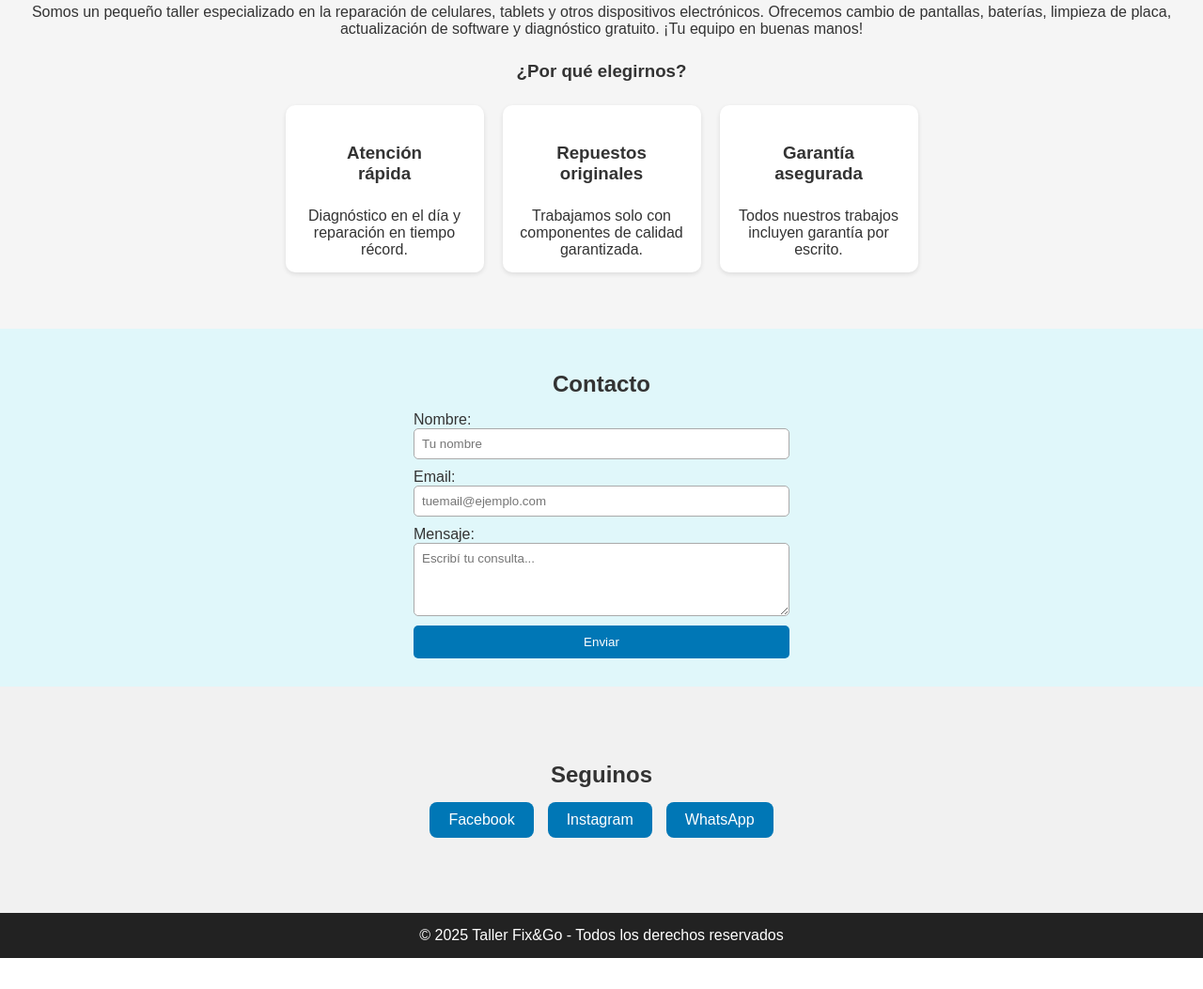
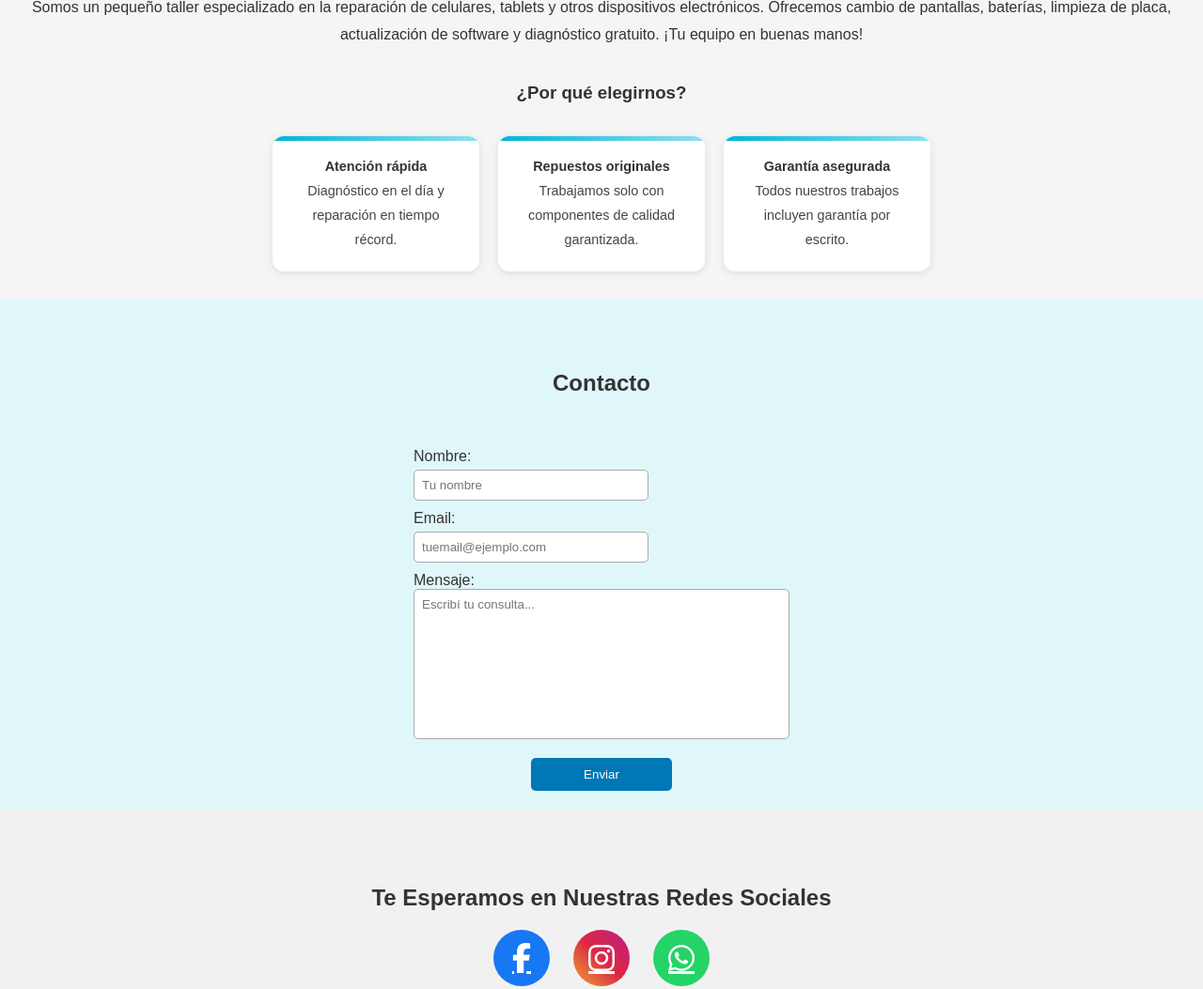
Before and after one commit to FabiPaez/Taller-Web, a plain HTML site: page index.html in a window 1280 px wide. Shown: the part 939-1992 px from the top of the page at 94% size. Before the commit the page ends 1959 px from the top, so only its background shows below. Drawn offline with Linux system fonts and the light colour scheme.

Commit message:
Mejoras visuales en tarjetas y botones

```diff
--- a/css/styles.css
+++ b/css/styles.css
@@ -90,26 +90,18 @@ span:hover::before, span:hover::after {
 /* ----- SECCIÓN INICIO ----- */
 .inicio {
   height: 100vh;
-  background: url('https://media1.giphy.com/media/v1.Y2lkPTc5MGI3NjExbDg5YTEzYXltc3ZoaXFuOXg1YjJpNncydzVyeDA4YjZqaWltamVlbiZlcD12MV9naWZzX3NlYXJjaCZjdD1n/fJKG1UTK7k64w/200.webp') center center no-repeat;
+  background: url('https://media.giphy.com/media/v1.Y2lkPWVjZjA1ZTQ3OTAyYmwwN3llZ2RjamR3anAzdmJrOTI4OHV1ZnR5a2JqNnkyaXRndCZlcD12MV9naWZzX3NlYXJjaCZjdD1n/Tgyqmbe5OX6QUI8QkC/giphy.gif') center center no-repeat;
   background-size: 65%;
   background-repeat: no-repeat;
   background-position: center;
   background-color: black;
   display: flex;
-  align-items: center;
+  align-items: flex-start;
   justify-content: center;
+  padding-top: 150px;
   text-align: center;
   position: relative;
 }
-
-
-/* .inicio {
-  height: 100vh;
-  background-size: contain;
-  background-repeat: no-repeat;
-  background-position: center;
-  background-color: black;
-} */
 
 .overlay {
   background-color: rgba(0, 0, 0, 0.5);
@@ -125,16 +117,17 @@ span:hover::before, span:hover::after {
 
 /* ----- DESCRIPCIÓN ----- */
 .descripcion {
-  padding: 100px 20px 60px;
+  padding: 30px 20px;
   background-color: #f5f5f5;
   text-align: center;
+  line-height: 1.8;
 }
 
 .descripcion h2 {
-  margin-bottom: 15px;
+  padding: 30px 20px;
 }
 .descripcion h3 {
-  padding: 25px;
+  padding: 30px 20px;
 }
 
 .descripcion .cards {
@@ -142,24 +135,62 @@ span:hover::before, span:hover::after {
   flex-wrap: wrap;
   justify-content: center;
   gap: 20px;
+  font-size: 0.8rem;
+}
+
+.descripcion .cards h4 {
+  font-size: 0.9rem;
 }
 
 .card {
   background-color: white;
-  padding: 15px;
-  border-radius: 10px;
-  width: 211px;
-  box-shadow: 0 2px 5px rgba(0,0,0,0.1);
+  padding: 20px;
+  border-radius: 12px;
+  width: 220px;
+  box-shadow: 0 2px 8px rgba(0,0,0,0.1);
+  position: relative;
+  overflow: hidden;
+  transition: all 0.3s ease;
 }
+
+/* 🔹 Borde decorativo superior con degradado */
+.card::before {
+  content: "";
+  position: absolute;
+  top: 0;
+  left: 0;
+  width: 100%;
+  height: 5px;
+  background: linear-gradient(90deg, #00b4d8, #48cae4, #90e0ef);
+}
+
+/* 🔹 Efecto hover: eleva la tarjeta y resalta la sombra */
+.card:hover {
+  transform: translateY(-5px);
+  box-shadow: 0 6px 15px rgba(0,0,0,0.15);
+}
+
+/* 🔹 Títulos y texto dentro de las cards */
+.card h3 {
+  color: #0077b6;
+  margin-bottom: 10px;
+}
+
+.card p {
+  color: #444;
+  font-size: 0.9rem;
+}
+
 
 /* ----- CONTACTO ----- */
 .contacto {
-  padding: 30px 20px;
+  align-content: center;
+  padding: 20px 10px;
   background-color: #e0f7fa;
 }
 
 .contacto h2{
-
+  padding: 40px 30px;
   margin: 15px;
   text-align: center;
 }
@@ -178,15 +209,30 @@ span:hover::before, span:hover::after {
   border: 1px solid #aaa;
   border-radius: 5px;
 }
+.contacto .datos{
+  width: 80%;
+  max-width: 250px;
+  align-self: flex-start;
+  margin-top: 5px;
+}
 
+.contacto textarea {
+  height: 160px;
+  resize: none;
+}
 
 .contacto button {
+  align-items: center;
   padding: 10px;
   background-color: #0077b6;
   color: white;
   border: none;
   border-radius: 5px;
   cursor: pointer;
+  width: 50%;
+  max-width: 150px;
+  align-self: center;
+  margin-top: 10px;
 }
 
 .contacto button:hover {
@@ -204,20 +250,37 @@ span:hover::before, span:hover::after {
   display: flex;
   justify-content: center;
   flex-wrap: wrap;
-  gap: 15px;
-  margin-top: 15px;
+  gap: 25px;
+  margin-top: 20px;
 }
 
 .redes a {
-  background-color: #0077b6;
+  font-size: 2rem;
+  width: 60px;
+  height: 60px;
+  display: flex;
+  align-items: center;
+  justify-content: center;
+  border-radius: 50%;
   color: white;
-  padding: 10px 20px;
-  border-radius: 8px;
-  text-decoration: none;
+  transition: 0.3s;
+}
+
+.facebook {
+  background-color: #1877f2;
+}
+
+.instagram {
+  background: linear-gradient(45deg, #f09433, #e6683c, #dc2743, #cc2366, #bc1888);
+}
+
+.whatsapp {
+  background-color: #25d366;
 }
 
 .redes a:hover {
-  background-color: #00b4d8;
+  transform: scale(1.1);
+  opacity: 0.9;
 }
 
 /* ----- FOOTER ----- */
--- a/index.html
+++ b/index.html
@@ -4,6 +4,7 @@
   <meta charset="UTF-8">
   <meta name="viewport" content="width=device-width, initial-scale=1.0">
   <title>Taller de Reparación de Celulares</title>
+  <link rel="stylesheet" href="https://cdnjs.cloudflare.com/ajax/libs/font-awesome/6.5.0/css/all.min.css">
   <link rel="stylesheet" href="css/styles.css">
 </head>
 <body>
@@ -43,15 +44,15 @@
     <h3>¿Por qué elegirnos?</h2>
       <div class="cards">
         <div class="card">
-          <h3>Atención rápida</h3>
+          <h4>Atención rápida</h4>
           <p>Diagnóstico en el día y reparación en tiempo récord.</p>
         </div>
         <div class="card">
-          <h3>Repuestos originales</h3>
+          <h4>Repuestos originales</h4>
           <p>Trabajamos solo con componentes de calidad garantizada.</p>
         </div>
         <div class="card">
-          <h3>Garantía asegurada</h3>
+          <h4>Garantía asegurada</h4>
           <p>Todos nuestros trabajos incluyen garantía por escrito.</p>
         </div>
       </div>
@@ -62,9 +63,9 @@
     <h2>Contacto</h2>
     <form>
       <label>Nombre:</label>
-      <input type="text" placeholder="Tu nombre">
+      <input type="text" placeholder="Tu nombre" class="datos">
       <label>Email:</label>
-      <input type="email" placeholder="tuemail@ejemplo.com">
+      <input type="email" placeholder="tuemail@ejemplo.com" class="datos">
       <label>Mensaje:</label>
       <textarea rows="4" placeholder="Escribí tu consulta..."></textarea>
       <button type="submit">Enviar</button>
@@ -73,11 +74,11 @@
 
   <!-- SECCIÓN REDES SOCIALES -->
   <section id="redes" class="redes">
-    <h2>Seguinos</h2>
+    <h2>Te Esperamos en Nuestras Redes Sociales</h2>
     <div class="redes-container">
-      <a href="#">Facebook</a>
-      <a href="#">Instagram</a>
-      <a href="#">WhatsApp</a>
+      <a href="#" class="facebook"><i class="fab fa-facebook-f"></i></a>
+      <a href="#" class="instagram"><i class="fab fa-instagram"></i></a>
+      <a href="#" class="whatsapp"><i class="fab fa-whatsapp"></i></a>
     </div>
   </section>
 
```
